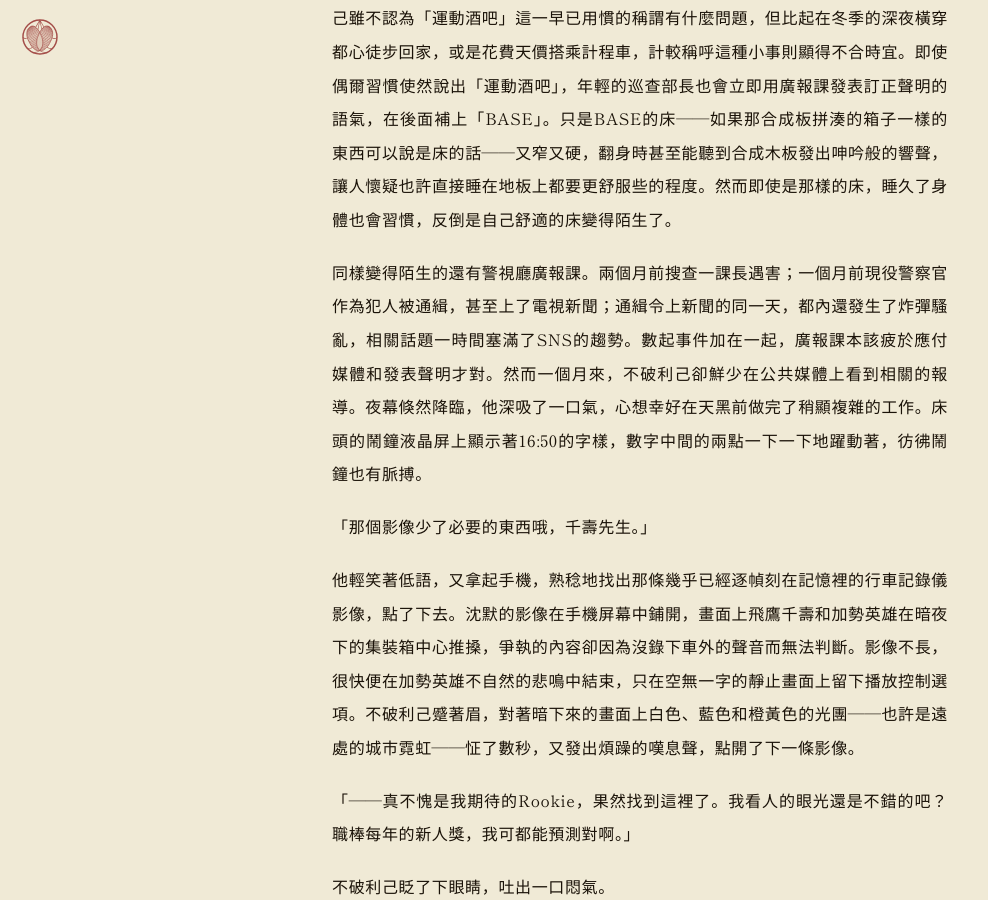
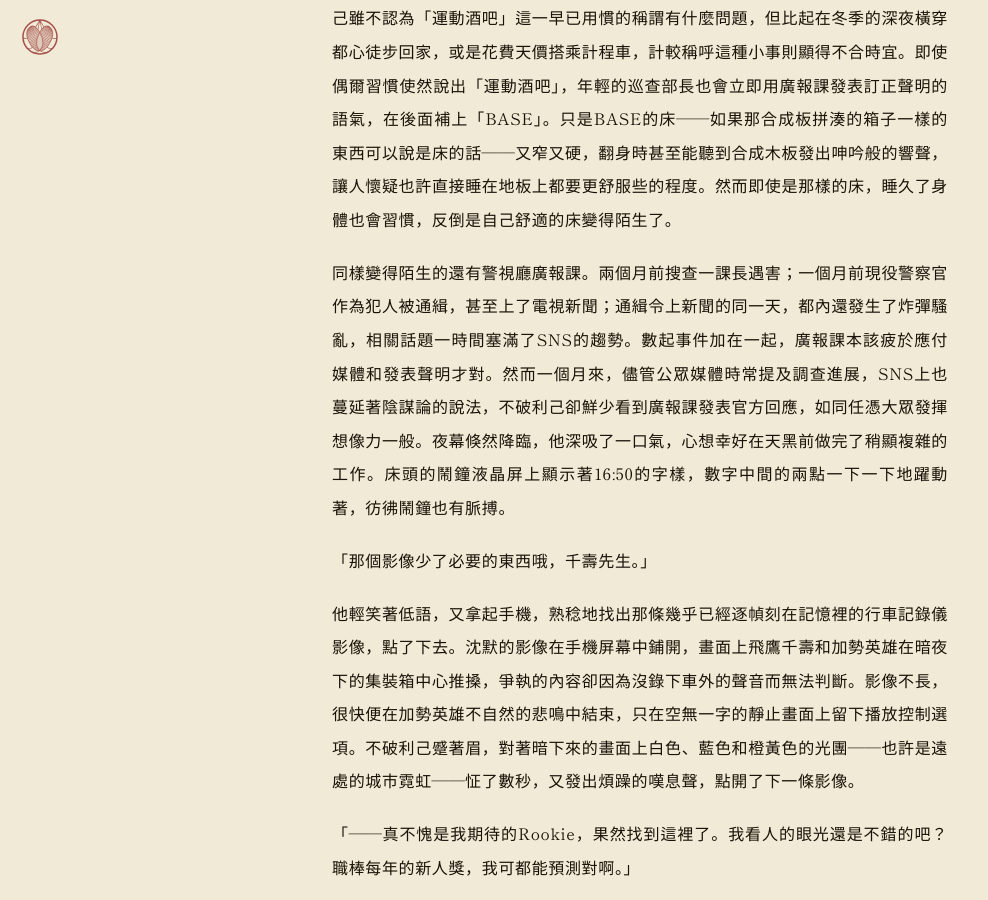
Before and after one commit to AriaYura/eternalnessstudy, a Jekyll site: the page built from posts/takeyabunotsuki/t-01.md, in a window 1280 px wide and 900 px high, scrolled down 872 px. Shown: the whole window, without its empty margins (0-988 px from the left). Built offline with Jekyll 4.4.1, drawn with Linux system fonts in a browser that asks for light colours; some web fonts are replaced.

Commit message:
update t-01-01 0614

```diff
--- a/posts/takeyabunotsuki/t-01.md
+++ b/posts/takeyabunotsuki/t-01.md
@@ -18,7 +18,7 @@ permalink: /posts/takeyabunotsuki/t-01/
 
 運動酒吧正式的店名是「BASE」，然而為數不多的常客卻常常直呼其為「運動酒吧」。似乎是不滿這種缺乏特殊性的叫法，阿澄玄人近乎命令般地要求不破利己使用「BASE」這個名稱，否則就要把他丟到末班電車早已結束運行的深夜街頭。不破利己雖不認為「運動酒吧」這一早已用慣的稱謂有什麼問題，但比起在冬季的深夜橫穿都心徒步回家，或是花費天價搭乘計程車，計較稱呼這種小事則顯得不合時宜。即使偶爾習慣使然說出「運動酒吧」，年輕的巡查部長也會立即用廣報課發表訂正聲明的語氣，在後面補上「BASE」。只是BASE的床——如果那合成板拼湊的箱子一樣的東西可以說是床的話——又窄又硬，翻身時甚至能聽到合成木板發出呻吟般的響聲，讓人懷疑也許直接睡在地板上都要更舒服些的程度。然而即使是那樣的床，睡久了身體也會習慣，反倒是自己舒適的床變得陌生了。
 
-同樣變得陌生的還有警視廳廣報課。兩個月前搜查一課長遇害；一個月前現役警察官作為犯人被通緝，甚至上了電視新聞；通緝令上新聞的同一天，都內還發生了炸彈騷亂，相關話題一時間塞滿了SNS的趨勢。數起事件加在一起，廣報課本該疲於應付媒體和發表聲明才對。然而一個月來，不破利己卻鮮少在公共媒體上看到相關的報導。夜幕倏然降臨，他深吸了一口氣，心想幸好在天黑前做完了稍顯複雜的工作。床頭的鬧鐘液晶屏上顯示著16:50的字樣，數字中間的兩點一下一下地躍動著，彷彿鬧鐘也有脈搏。
+同樣變得陌生的還有警視廳廣報課。兩個月前搜查一課長遇害；一個月前現役警察官作為犯人被通緝，甚至上了電視新聞；通緝令上新聞的同一天，都內還發生了炸彈騷亂，相關話題一時間塞滿了SNS的趨勢。數起事件加在一起，廣報課本該疲於應付媒體和發表聲明才對。然而一個月來，儘管公眾媒體時常提及調查進展，SNS上也蔓延著陰謀論的說法，不破利己卻鮮少看到廣報課發表官方回應，如同任憑大眾發揮想像力一般。夜幕倏然降臨，他深吸了一口氣，心想幸好在天黑前做完了稍顯複雜的工作。床頭的鬧鐘液晶屏上顯示著16:50的字樣，數字中間的兩點一下一下地躍動著，彷彿鬧鐘也有脈搏。
 
 「那個影像少了必要的東西哦，千壽先生。」
 
```
